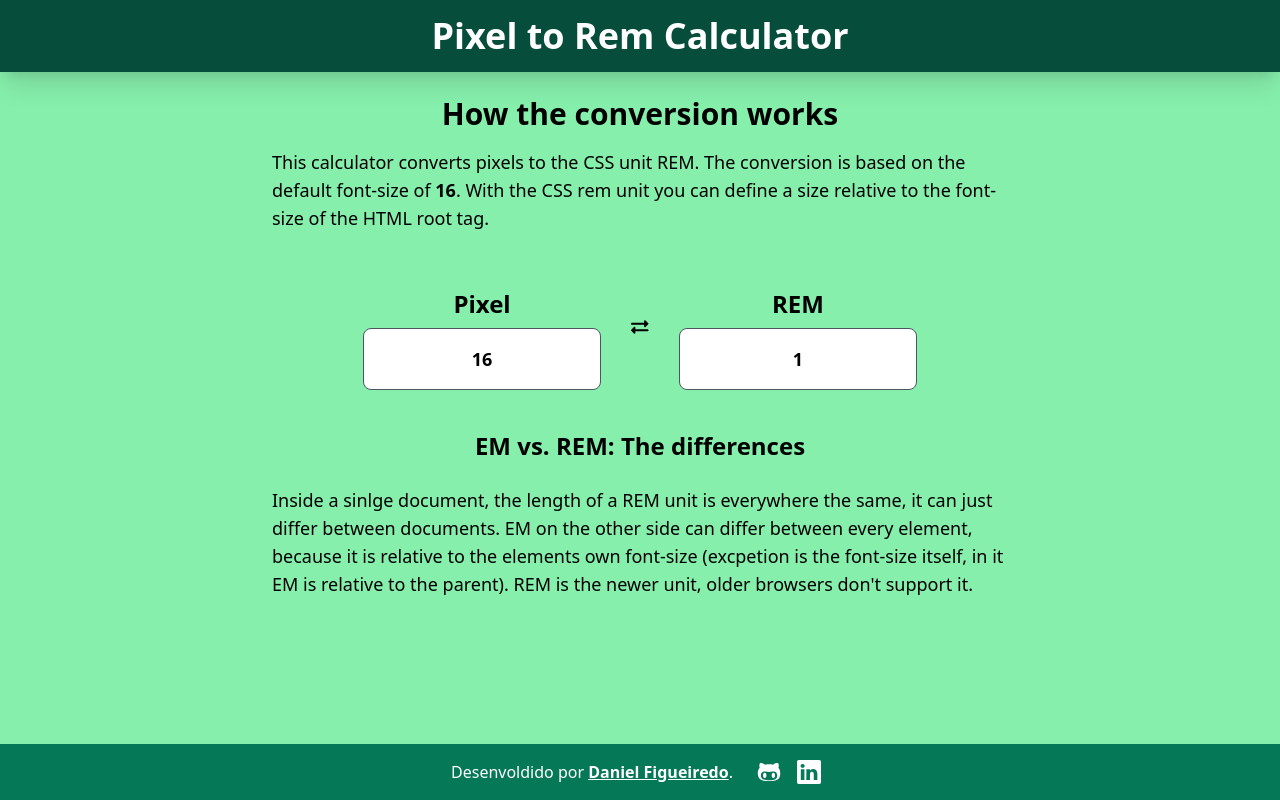
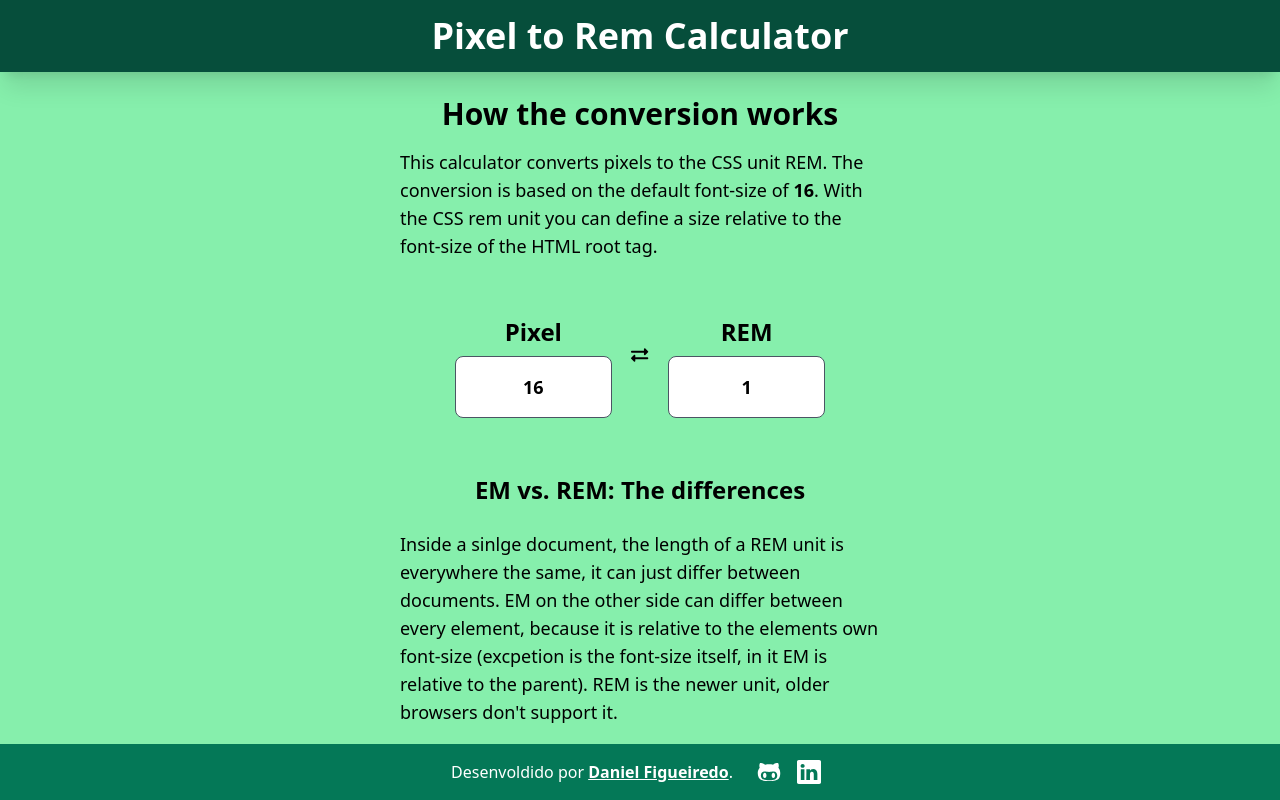
Before and after one commit to dtfigueiredo/calculadora-px-rem, a React (Create React App) app: page / in a window 1280 px wide. Built offline with nearby package versions, Linux system fonts and the light colour scheme.

Commit message:
bug fix input text

```diff
--- a/src/components/Calculator/Calculator.js
+++ b/src/components/Calculator/Calculator.js
@@ -17,6 +17,8 @@ const Calculator = () => {
       setPixel(newPixel)
       let newRemValue = newPixel / 16
       setRem(newRemValue)
+    } else {
+      setPixel('')
     }
   }
 
@@ -30,6 +32,8 @@ const Calculator = () => {
       setRem(newRem)
       let newPixelValue = newRem * 16
       setPixel(newPixelValue)
+    } else {
+      setRem('')
     }
   }
 
--- a/src/components/Content/Content.js
+++ b/src/components/Content/Content.js
@@ -3,7 +3,7 @@ import Calculator from '../Calculator/Calculator'
 
 const Content = () => {
   return (
-    <main className='w-full sm:w-3/5 mx-auto mt-2'>
+    <main className='w-full sm:w-2/5 mx-auto mt-2'>
       <h2 className='text-center h2'>How the conversion works</h2>
 
       <p className='paragraph'>
--- a/src/components/Texts/Texts.js
+++ b/src/components/Texts/Texts.js
@@ -2,7 +2,7 @@ import React from 'react'
 
 const Texts = () => {
   return (
-    <div className='w-full lg:w-3/5 mx-auto flex flex-col justify-center items-center ' >
+    <div className='w-full lg:w-2/5 mx-auto mt-4 flex flex-col justify-center items-center ' >
       <h3 className='h3'>
         EM vs. REM: The differences
       </h3>
```
